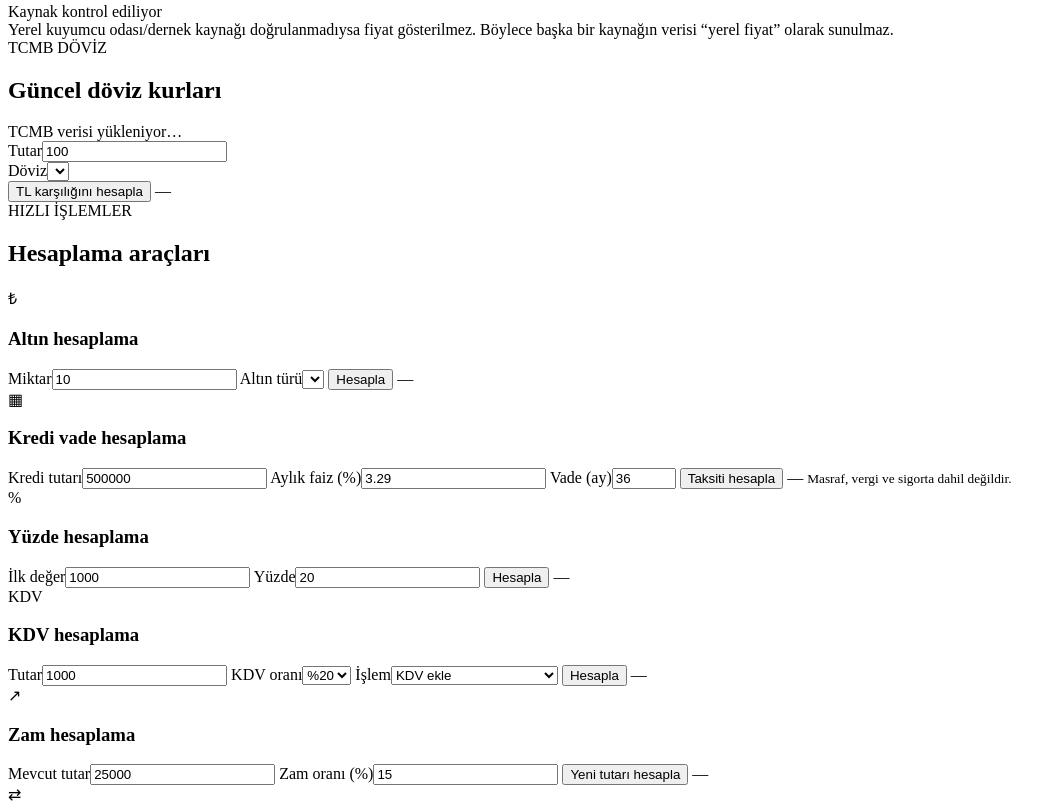
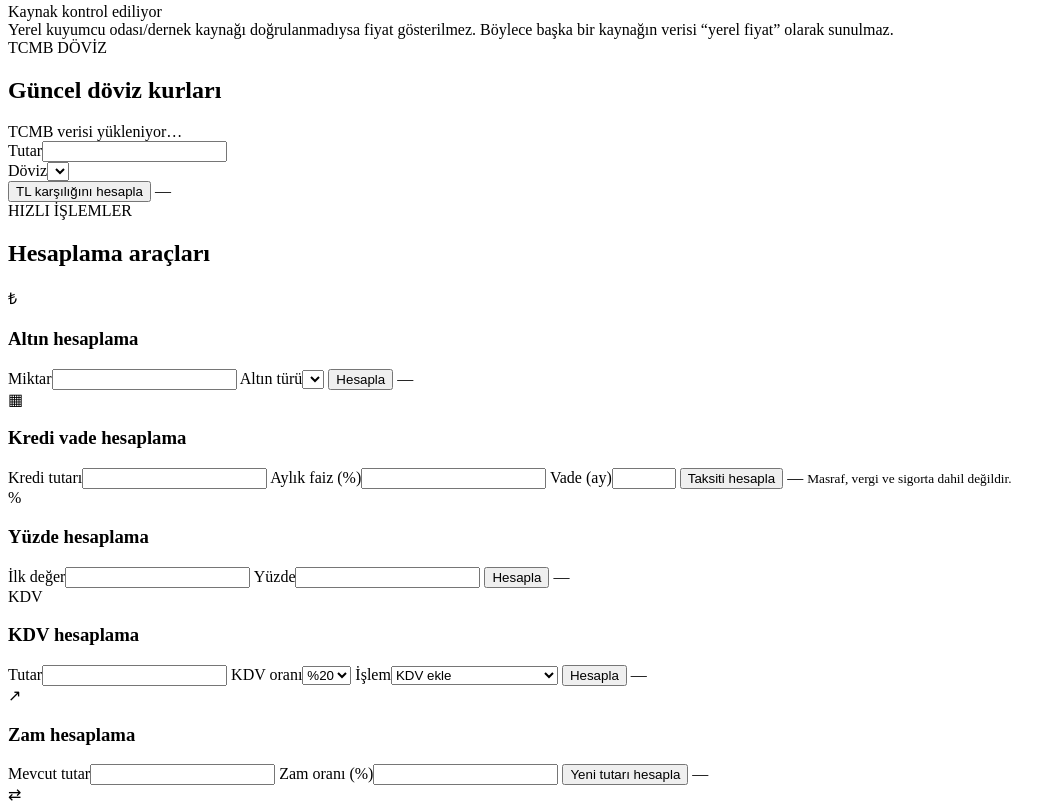
Before and after one commit to sevvalgcn/altinnekadar, a website: page public/index.html in a window 1280 px wide. Shown: the part 768-1580 px from the top of the page, without its empty margins (0-1064 px from the left). Drawn offline with Linux system fonts and the light colour scheme.

Commit message:
Update index.html

```diff
--- a/public/index.html
+++ b/public/index.html
@@ -75,7 +75,7 @@
     </div>
     <div class="fx-grid" id="fxGrid" aria-live="polite"></div>
     <div class="converter panel-lite">
-      <div><label for="fxAmount">Tutar</label><input id="fxAmount" type="number" value="100" min="0" step="0.01"></div>
+      <div><label for="fxAmount">Tutar</label><input id="fxAmount" type="number" value="" min="0" step="0.01"></div>
       <div><label for="fxCurrency">Döviz</label><select id="fxCurrency"></select></div>
       <button id="fxConvertBtn" class="primary" type="button">TL karşılığını hesapla</button>
       <output id="fxConvertResult" class="result">—</output>
@@ -87,30 +87,30 @@
     <div class="tools-grid">
       <article class="panel" id="goldCalcPanel">
         <span class="tool-icon">₺</span><h3>Altın hesaplama</h3>
-        <label for="goldAmount">Miktar</label><input id="goldAmount" type="number" value="10" min="0" step="0.01">
+        <label for="goldAmount">Miktar</label><input id="goldAmount" type="number" value="" min="0" step="0.01">
         <label for="goldType">Altın türü</label><select id="goldType"></select>
         <button id="goldCalcBtn" class="primary" type="button">Hesapla</button>
         <output id="goldCalcResult" class="result">—</output>
       </article>
       <article class="panel" id="loanCalcPanel">
         <span class="tool-icon">▦</span><h3>Kredi vade hesaplama</h3>
-        <label for="loanAmount">Kredi tutarı</label><input id="loanAmount" type="number" value="500000" min="0">
-        <label for="loanRate">Aylık faiz (%)</label><input id="loanRate" type="number" value="3.29" min="0" step="0.01">
-        <label for="loanMonths">Vade (ay)</label><input id="loanMonths" type="number" value="36" min="1" max="360">
+        <label for="loanAmount">Kredi tutarı</label><input id="loanAmount" type="number" value="" min="0">
+        <label for="loanRate">Aylık faiz (%)</label><input id="loanRate" type="number" value="" min="0" step="0.01">
+        <label for="loanMonths">Vade (ay)</label><input id="loanMonths" type="number" value="" min="1" max="360">
         <button id="loanBtn" class="primary" type="button">Taksiti hesapla</button>
         <output id="loanResult" class="result">—</output>
         <small>Masraf, vergi ve sigorta dahil değildir.</small>
       </article>
       <article class="panel" id="percentCalcPanel">
         <span class="tool-icon">%</span><h3>Yüzde hesaplama</h3>
-        <label for="percentBase">İlk değer</label><input id="percentBase" type="number" value="1000">
-        <label for="percentRate">Yüzde</label><input id="percentRate" type="number" value="20" step="0.01">
+        <label for="percentBase">İlk değer</label><input id="percentBase" type="number" value="">
+        <label for="percentRate">Yüzde</label><input id="percentRate" type="number" value="" step="0.01">
         <button id="percentBtn" class="primary" type="button">Hesapla</button>
         <output id="percentResult" class="result">—</output>
       </article>
       <article class="panel" id="vatCalcPanel">
         <span class="tool-icon">KDV</span><h3>KDV hesaplama</h3>
-        <label for="vatBase">Tutar</label><input id="vatBase" type="number" value="1000" min="0">
+        <label for="vatBase">Tutar</label><input id="vatBase" type="number" value="" min="0">
         <label for="vatRate">KDV oranı</label><select id="vatRate"><option value="1">%1</option><option value="10">%10</option><option value="20" selected>%20</option></select>
         <label for="vatMode">İşlem</label><select id="vatMode"><option value="add">KDV ekle</option><option value="remove">KDV dahil tutardan çıkar</option></select>
         <button id="vatBtn" class="primary" type="button">Hesapla</button>
@@ -118,8 +118,8 @@
       </article>
       <article class="panel" id="raiseCalcPanel">
         <span class="tool-icon">↗</span><h3>Zam hesaplama</h3>
-        <label for="raiseBase">Mevcut tutar</label><input id="raiseBase" type="number" value="25000" min="0">
-        <label for="raiseRate">Zam oranı (%)</label><input id="raiseRate" type="number" value="15" min="0" step="0.01">
+        <label for="raiseBase">Mevcut tutar</label><input id="raiseBase" type="number" value="" min="0">
+        <label for="raiseRate">Zam oranı (%)</label><input id="raiseRate" type="number" value="" min="0" step="0.01">
         <button id="raiseBtn" class="primary" type="button">Yeni tutarı hesapla</button>
         <output id="raiseResult" class="result">—</output>
       </article>
```
